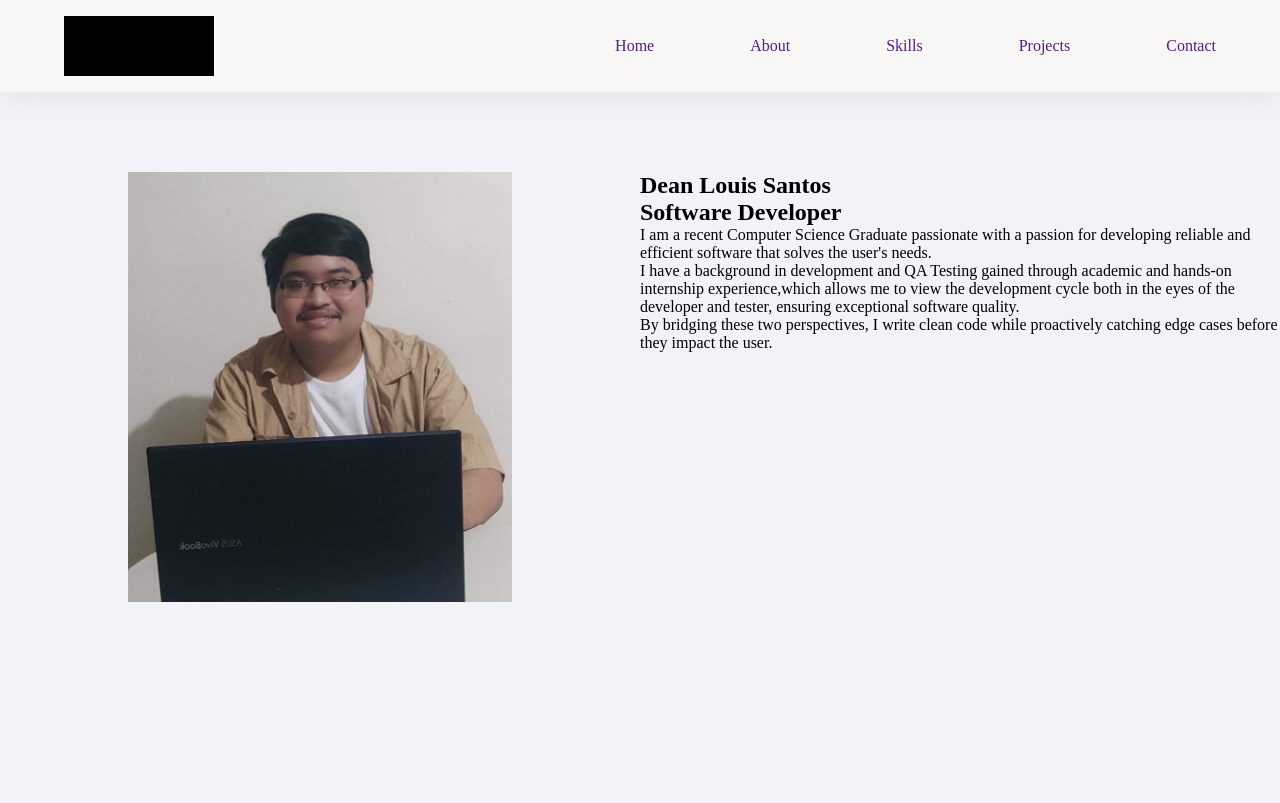
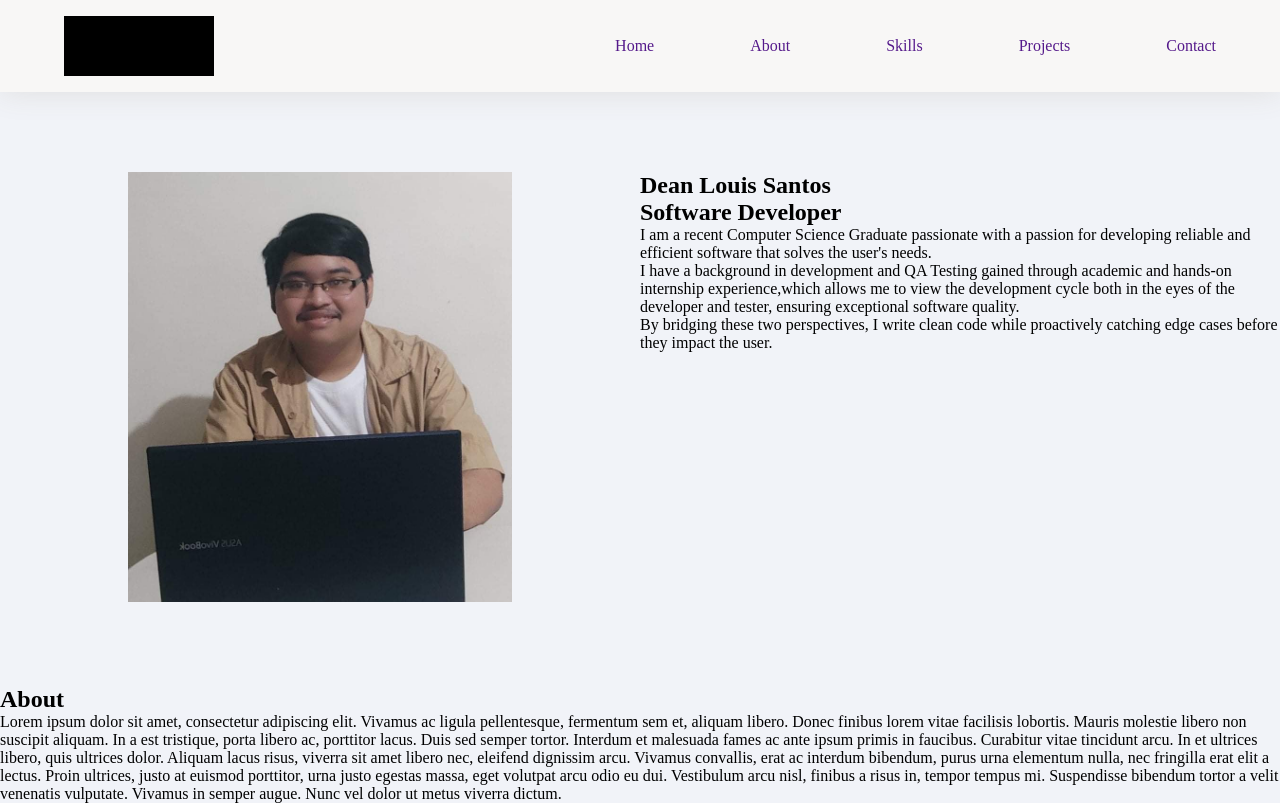
Before and after one commit to dlsntos/dean-santos-dev-portfolio, a React (Vite) app: page / in a window 1280 px wide. Built offline with nearby package versions, Linux system fonts and the light colour scheme.

Commit message:
feat(About): add temporary text description

```diff
--- a/src/App.jsx
+++ b/src/App.jsx
@@ -1,10 +1,12 @@
 import Header from "./components/Header/Header";
+import About from "./features/About/About";
 import Hero from "./features/Hero/Hero";
 function App() {
   return (
     <>
       <Header />
       <Hero />
+      <About />
     </>
   );
 }
--- a/src/features/About/About.jsx
+++ b/src/features/About/About.jsx
@@ -1,7 +1,9 @@
+import { aboutData } from "./about.data";
 function About() {
   return (
     <section>
       <h2>About</h2>
+      <p>{aboutData.about}</p>
     </section>
   );
 }
--- /dev/null
+++ b/src/features/About/about.data.js
@@ -0,0 +1,18 @@
+export const aboutData = {
+  about: `
+
+        Lorem ipsum dolor sit amet, consectetur adipiscing elit. Vivamus ac ligula
+        pellentesque, fermentum sem et, aliquam libero. Donec finibus lorem vitae
+        facilisis lobortis. Mauris molestie libero non suscipit aliquam. In a est
+        tristique, porta libero ac, porttitor lacus. Duis sed semper tortor. Interdum
+        et malesuada fames ac ante ipsum primis in faucibus. Curabitur vitae tincidunt
+        arcu. In et ultrices libero, quis ultrices dolor. Aliquam lacus risus, viverra
+        sit amet libero nec, eleifend dignissim arcu. Vivamus convallis, erat ac interdum
+        bibendum, purus urna elementum nulla, nec fringilla erat elit a lectus. Proin
+        ultrices, justo at euismod porttitor, urna justo egestas massa, eget volutpat
+        arcu odio eu dui. Vestibulum arcu nisl, finibus a risus in, tempor tempus mi.
+        Suspendisse bibendum tortor a velit venenatis vulputate. Vivamus in semper augue.
+         Nunc vel dolor ut metus viverra dictum.
+
+    `,
+};
```
